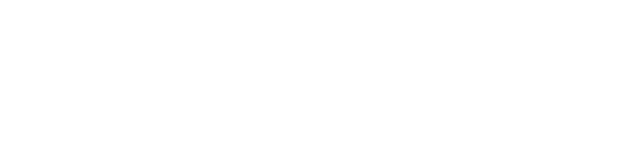
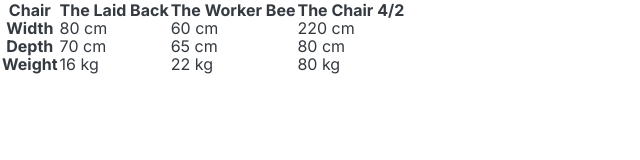
Before and after one commit to zarek21/Web_Design, a plain HTML site: page 03-table.html in a window 1280 px wide. Shown: the whole page, without its empty margins (0-640 px from the left). Drawn offline with Linux system fonts and the light colour scheme.

Commit message:
feat: add semantic structure

```diff
--- a/03-table.html
+++ b/03-table.html
@@ -22,5 +22,37 @@
       }
     </style>
   </head>
-  <body></body>
+  <body>
+    <table>
+      <thead>
+        <tr>
+          <th>Chair</th>
+          <th>The Laid Back</th>
+          <th>The Worker Bee</th>
+          <th>The Chair 4/2</th>
+        </tr>
+      </thead>
+
+      <tbody>
+        <tr>
+          <th>Width</th>
+          <td>80 cm</td>
+          <td>60 cm</td>
+          <td>220 cm</td>
+        </tr>
+        <tr>
+          <th>Depth</th>
+          <td>70 cm</td>
+          <td>65 cm</td>
+          <td>80 cm</td>
+        </tr>
+        <tr>
+          <th>Weight</th>
+          <td>16 kg</td>
+          <td>22 kg</td>
+          <td>80 kg</td>
+        </tr>
+      </tbody>
+    </table>
+  </body>
 </html>
```
